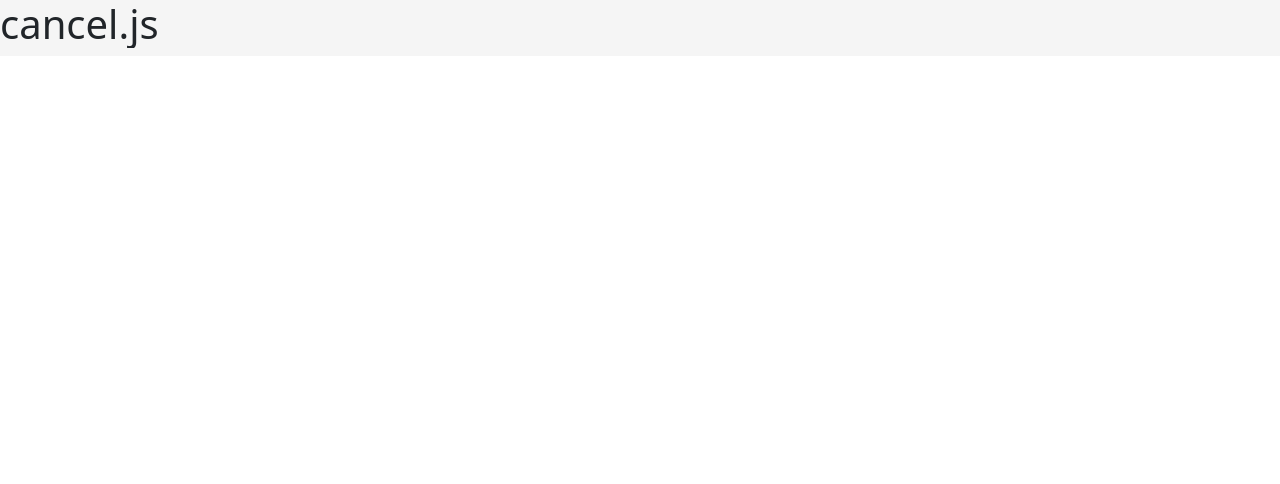
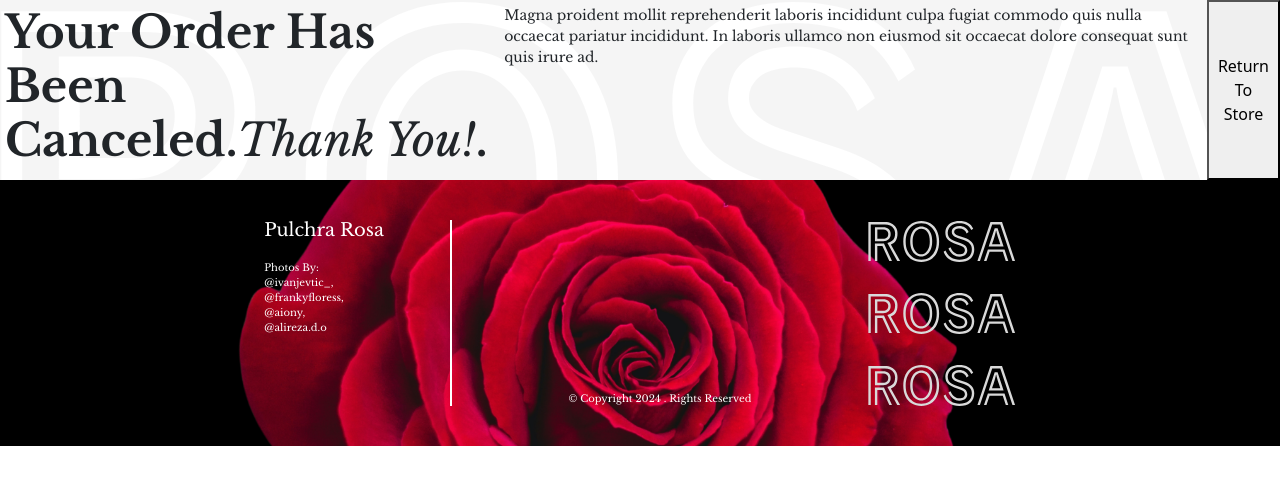
Before and after one commit to grantGCode/Shopping-Cart-Application-Frontend, a React (Create React App) app: page /cancel in a window 1280 px wide. Shown: the top 484 px of the page. Built offline with nearby package versions, Linux system fonts and the light colour scheme.

Commit message:
create cancel page

```diff
--- a/src/App.js
+++ b/src/App.js
@@ -36,7 +36,13 @@ function App() {
                   <Footer />
                 </>
               }/>
-            <Route path='/cancel' element={<Cancel />} />
+            <Route path='/cancel'
+              element={
+                <>
+                  <Cancel />
+                  <Footer />
+                </>
+              }/>
           </Routes>
         </Router>
       <ToastContainer />
--- a/src/pages/Cancel.jsx
+++ b/src/pages/Cancel.jsx
@@ -1,10 +1,23 @@
-import React from 'react'
+import { StoreStyledContainer} from '../styles/Store.styled.js'
+import { loremIpsum } from 'lorem-ipsum'
 
+const loremText = loremIpsum({
+  count: 2,
+  units: 'sentences',
+  format: 'plain',
+});
 function cancel() {
   return (
-    <div>
-      <h1>cancel.js</h1>
-    </div>
+    <StoreStyledContainer>
+      <h2 className='header-two'>Your Order Has Been Canceled.<i className='skinny'>Thank You!</i>.</h2>
+      <p className='header-description'>{loremText}</p>
+      <button>Return To Store</button>
+      <div className="store-container">
+        <div className='bottom-image-container'>
+          <img alt='girl-alt-logo' src='./images/aiony-haust-cutout-mobile.png'></img>
+        </div>
+      </div>
+    </StoreStyledContainer>
   )
 }
 
```
